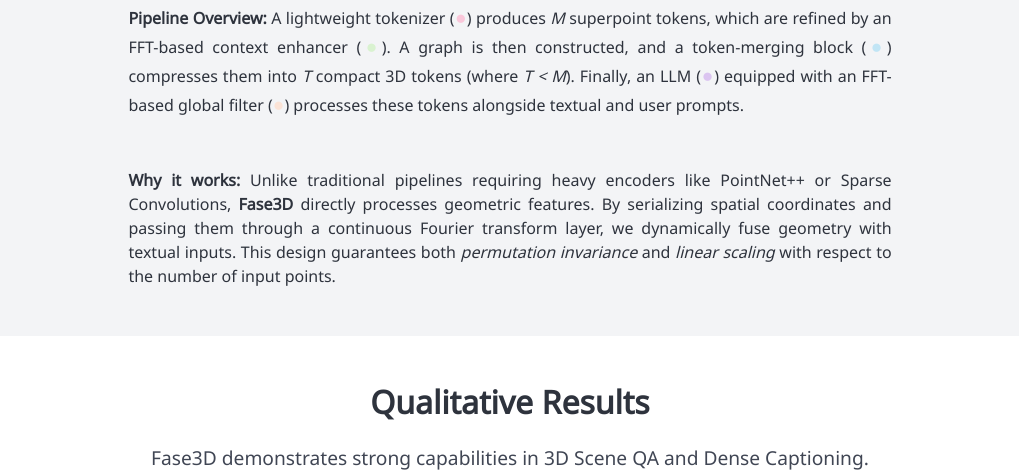
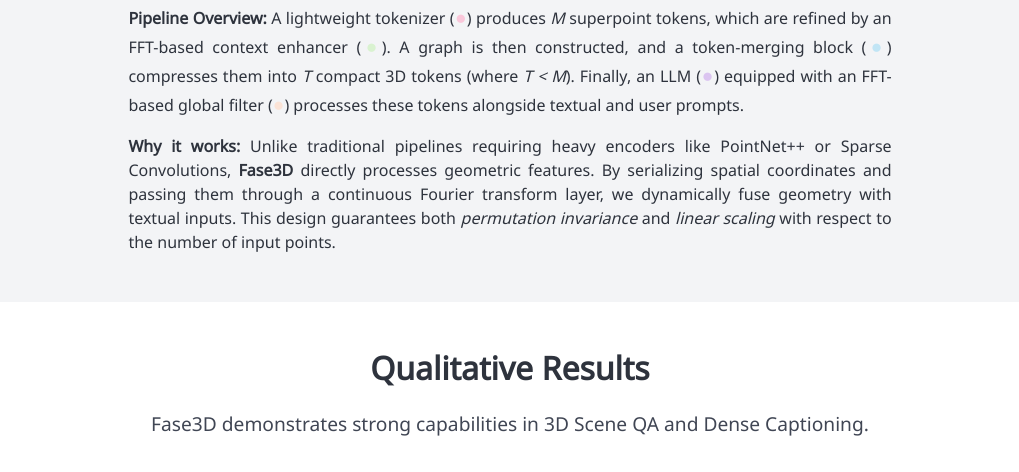
Before and after one commit to tev-fbk/Fase3D, a plain HTML site: page index.html in a window 1280 px wide. Shown: the part 2649-3121 px from the top of the page, without its empty margins (130-1149 px from the left). Drawn offline with nearby package versions, Linux system fonts and the light colour scheme; some icons are missing; a web font is replaced by a local one.

Commit message:
fix bugs

```diff
--- a/index.html
+++ b/index.html
@@ -254,9 +254,7 @@
               A graph is then constructed, and a token-merging block (<span style="color: #C1E5F5; font-size: 1.2em;">●</span>) compresses them into <em>T</em> compact 3D tokens (where <em>T &lt; M</em>).
               Finally, an LLM (<span style="color: #DBC4F0; font-size: 1.2em;">●</span>) equipped with an FFT-based global filter (<span style="color: #FBE3D6; font-size: 1.2em;">●</span>) processes these tokens alongside textual and user prompts.
             </p>
-
-            <hr style="margin: 1.5rem 0;">
-
+<!--            <hr style="margin: 1.5rem 0;">-->
             <p>
               <strong>Why it works:</strong> Unlike traditional pipelines requiring heavy encoders like PointNet++ or Sparse Convolutions, <strong>Fase3D</strong> directly processes geometric features. By serializing spatial coordinates and passing them through a continuous Fourier transform layer, we dynamically fuse geometry with textual inputs. This design guarantees both <em>permutation invariance</em> and <em>linear scaling</em> with respect to the number of input points.
             </p>
```
